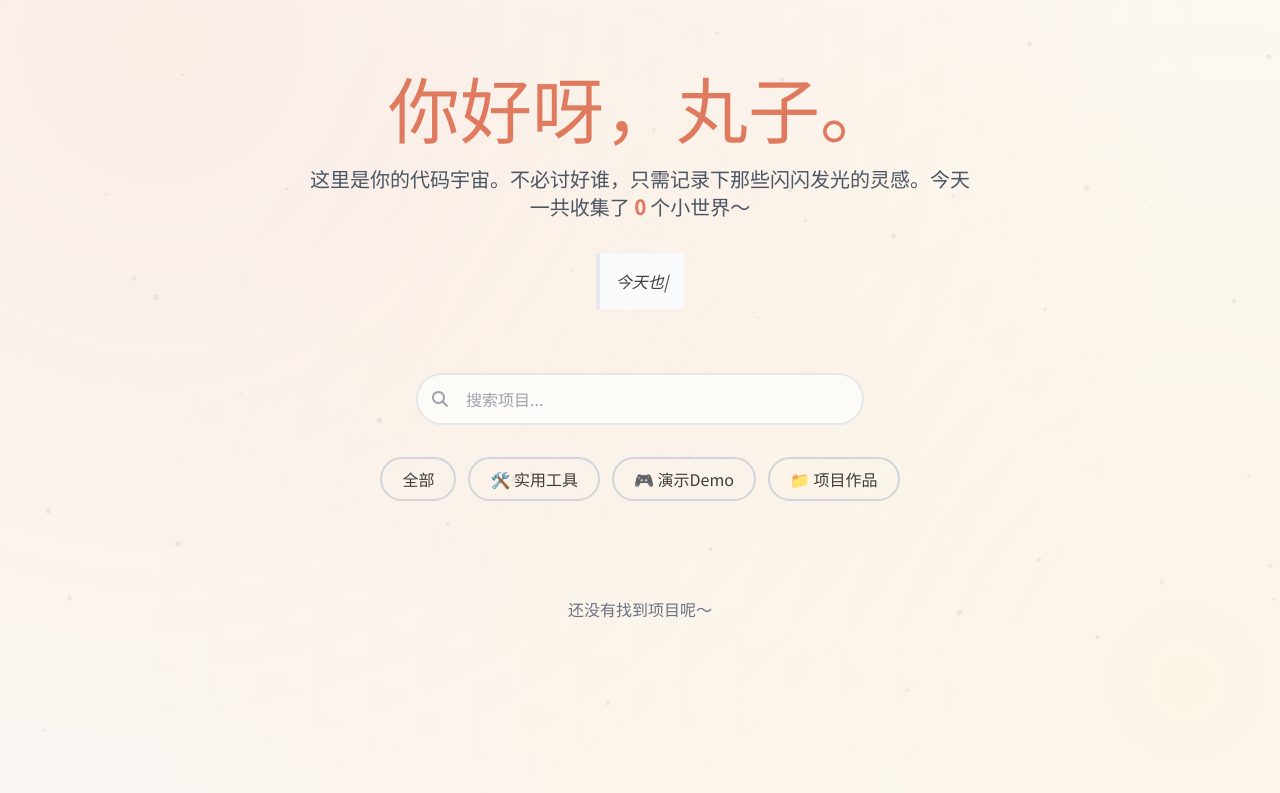
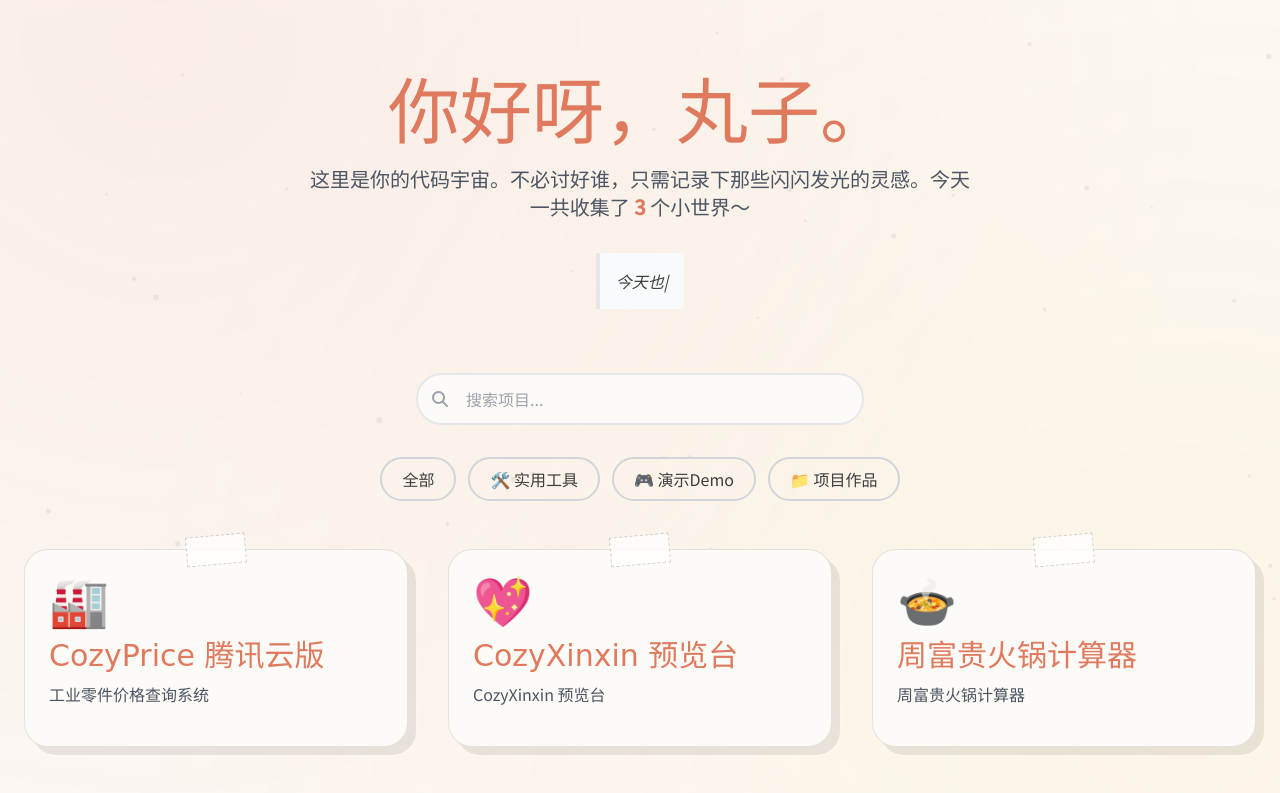
Before and after one commit to chachaer815/portfolio, a plain HTML site: page index.html in a window 1280 px wide. Shown: the part 59-852 px from the top of the page. Before the commit the page ends 808 px from the top, so only its background shows below. Drawn offline with nearby package versions, Linux system fonts and the light colour scheme; no server answers; a web font is replaced by a local one.

Commit message:
Update: 添加默认项目列表

```diff
--- a/index.html
+++ b/index.html
@@ -203,6 +203,34 @@
  // --- 配置：GitHub 用户名 ---
  const GITHUB_USERNAME = 'chachaer815';
  let allProjects = [];
+
+ // --- 默认项目列表（如果API获取失败或未找到时显示） ---
+ const DEFAULT_PROJECTS = [
+   {
+     name: 'CozyPrice 腾讯云版',
+     desc: '工业零件价格查询系统',
+     url: 'https://chachaer815.github.io/cozyprice-app/',
+     category: 'tools',
+     icon: '🏭',
+     mood: '工业零件价格查询系统上线啦 🏭'
+   },
+   {
+     name: 'CozyXinxin 预览台',
+     desc: 'CozyXinxin 预览台',
+     url: 'https://chachaer815.github.io/yuyuer/CozyXinxin/',
+     category: 'demo',
+     icon: '💖',
+     mood: '预览台更新完成 ✨'
+   },
+   {
+     name: '周富贵火锅计算器',
+     desc: '周富贵火锅计算器',
+     url: 'https://chachaer815.github.io/yuyuer/zhufugui-huoguo-calculator/',
+     category: 'demo',
+     icon: '🍲',
+     mood: '火锅天下第一 🍲'
+   }
+ ];
 
  // --- 主题切换 ---
  const themeToggle = document.getElementById('theme-toggle');
@@ -495,7 +523,21 @@
  // --- 初始化 ---
  async function init() {
  loading.classList.remove('hidden');
- allProjects = await fetchProjects();
+ const fetchedProjects = await fetchProjects();
+
+ // 如果API获取到的项目少于默认列表，使用默认列表
+ if (fetchedProjects.length < DEFAULT_PROJECTS.length) {
+ allProjects = [...DEFAULT_PROJECTS, ...fetchedProjects];
+ // 去重
+ const seen = new Set();
+ allProjects = allProjects.filter(p => {
+ const key = p.url;
+ return seen.has(key) ? false : seen.add(key);
+ });
+ } else {
+ allProjects = fetchedProjects;
+ }
+
  loading.classList.add('hidden');
  renderCards();
  }
```
